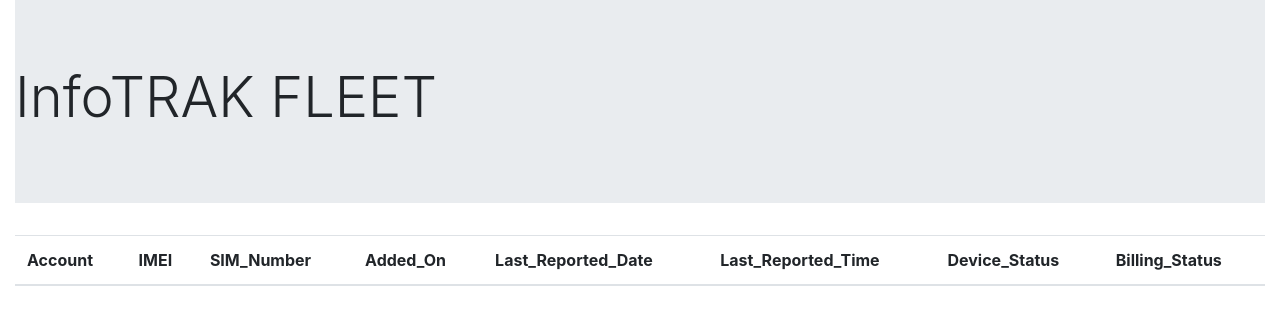
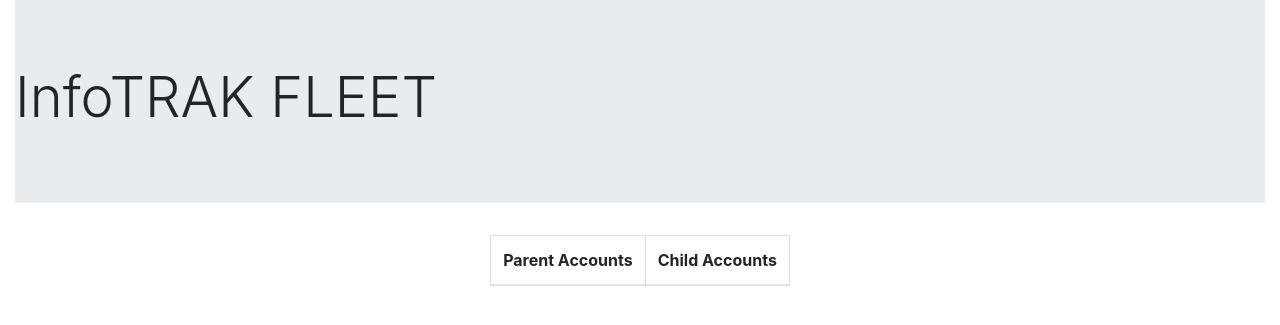
Before and after one commit to amaradatta93/report_generation, a Django app: page /dashboard/ in a window 1280 px wide. Shown: the top 325 px of the page. Run offline with Django 3.2, Linux system fonts and the light colour scheme; lists and menus that the app fills with data are empty; some libraries are stand-ins or nearby versions.

Commit message:
get all the accounts on the starting page

```diff
--- /dev/null
+++ b/dashboard/templates/accounts.html
@@ -0,0 +1,35 @@
+{% extends 'base.html' %}
+{% block content %}
+
+<div class="row justify-content-md-center">
+    <div class="col-lg-12 align-items-center">
+
+    <table class="table table-bordered" summary="customers">
+        <thead>
+        <tr>
+            <th scope="col"> Parent Accounts</th>
+            <th scope="col"> Child Accounts</th>
+        </tr>
+        </thead>
+        {% for account in all_accounts %}
+        {% if account.children %}
+        {% for child in account.children %}
+        <tbody>
+        <tr>
+            <th scope="row"> {{ account.name }} </th>
+            <td> {{ child }} </td>
+        </tr>
+        </tbody>
+        {% endfor %}
+        {% endif %}
+        {% endfor %}
+    </table>
+    </div>
+</div>
+{% endblock %}
+
+
+<!--<ul><a href="{% url 'reports:unresponsive' account_key=names.account_id %}"-->
+       <!--class="list-group-item list-group-item-action list-group-item-dark">-->
+    <!--{{ names.account_name }} {{ names.account_id }} </a>-->
+<!--</ul>-->
--- a/dashboard/templates/dashboard.html
+++ b/dashboard/templates/dashboard.html
@@ -13,8 +13,6 @@
             <th scope="col">Added_On </th>
             <th scope="col">Last_Reported_Date </th>
             <th scope="col">Last_Reported_Time </th>
-            <th scope="col">Device_Status </th>
-            <th scope="col">Billing_Status </th>
         </tr>
         </thead>
         {% for account in response %}
@@ -30,8 +28,6 @@
                             <td>{{ device.added_on }}</td>
                             <td>{{ device.last_reported_date }}</td>
                             <td>{{ device.last_reported_time }}</td>
-                            <td>{{ device.device_status }}</td>
-                            <td>{{ device.billing_status }}</td>
                         </tr>
                     {% endfor %}
 
--- a/dashboard/urls.py
+++ b/dashboard/urls.py
@@ -5,7 +5,8 @@
 app_name = 'dashboard'
 
 urlpatterns = [
-    path('', views.not_reported_for_two_days, name='unresponsive')
+    path('', views.show_all_accounts, name='account_name'),
+    path('all', views.not_reported_for_two_days, name='unresponsive'),
     # path('account_info', views.all_device_and_billing_status, name='device_and_billing_status'),
     # path('all_account_info', views.all_device_and_billing_status, name='device_and_billing_status'),
 ]
--- a/dashboard/utils.py
+++ b/dashboard/utils.py
@@ -2,7 +2,7 @@
 
 from django.forms import model_to_dict
 
-from .models import DeviceRegister, DeviceDataView, Account
+from .models import DeviceRegister, DeviceDataView, Account, ParentAccount
 from .parse_time_and_parameter import date_time_conversion, threshold_days_back
 
 
@@ -14,6 +14,22 @@
     '''
     account = Account.objects.get(account_id=key)
     return account
+
+
+def get_all_parent_accounts():
+    '''
+    get all accounts details
+    :return: All accounts as an object
+    '''
+    parent_accounts = ParentAccount.objects.all()
+    parent_account_id = {key.parent_account_id for key in parent_accounts}
+    return parent_account_id
+
+
+def get_all_children_accounts(parent_key):
+    children_accounts = ParentAccount.objects.filter(parent_account_id=parent_key)
+    children_account_id = {key.account_id for key in children_accounts}
+    return children_account_id
 
 
 def get_all_devices():
@@ -102,8 +118,6 @@
                 'added_on': each_device['added_on'],
                 'last_reported_date': each_device['Last_Reported_Date'],
                 'last_reported_time': each_device['Last_Reported_Time'],
-                'device_status': each_device['device_status'],
-                'billing_status': each_device['billing_status'],
             }
         )
     return parsed_parameter_list
--- a/dashboard/views.py
+++ b/dashboard/views.py
@@ -1,6 +1,30 @@
+import pprint
+
 from django.shortcuts import render
 
-from .utils import get_all_devices
+from .utils import get_all_devices, get_all_parent_accounts, get_account_details, get_all_children_accounts
+
+
+def show_all_accounts(request):
+    parents_account_ID = get_all_parent_accounts()
+    all_accounts = []
+    for parent_key in parents_account_ID:
+        try:
+            all_accounts.append({
+                'name': get_account_details(parent_key).account_name,
+                'id': parent_key,
+                'children': [get_account_details(child_key).account_name for child_key in
+                             get_all_children_accounts(parent_key)]
+            })
+        except Exception as e:
+            all_accounts.append({
+                'name': get_account_details(parent_key).account_name,
+                'id': parent_key,
+                'children': ['No Account']
+            })
+            print(e)
+    pprint.pprint(all_accounts)
+    return render(request, 'accounts.html', {'all_accounts': all_accounts})
 
 
 def not_reported_for_two_days(request):
--- a/report_generation/urls.py
+++ b/report_generation/urls.py
@@ -16,6 +16,8 @@
 from django.contrib import admin
 from django.urls import path, include
 
+app_name = 'main'
+
 urlpatterns = [
     path('admin/', admin.site.urls),
     path('dashboard/', include('dashboard.urls')),
```
